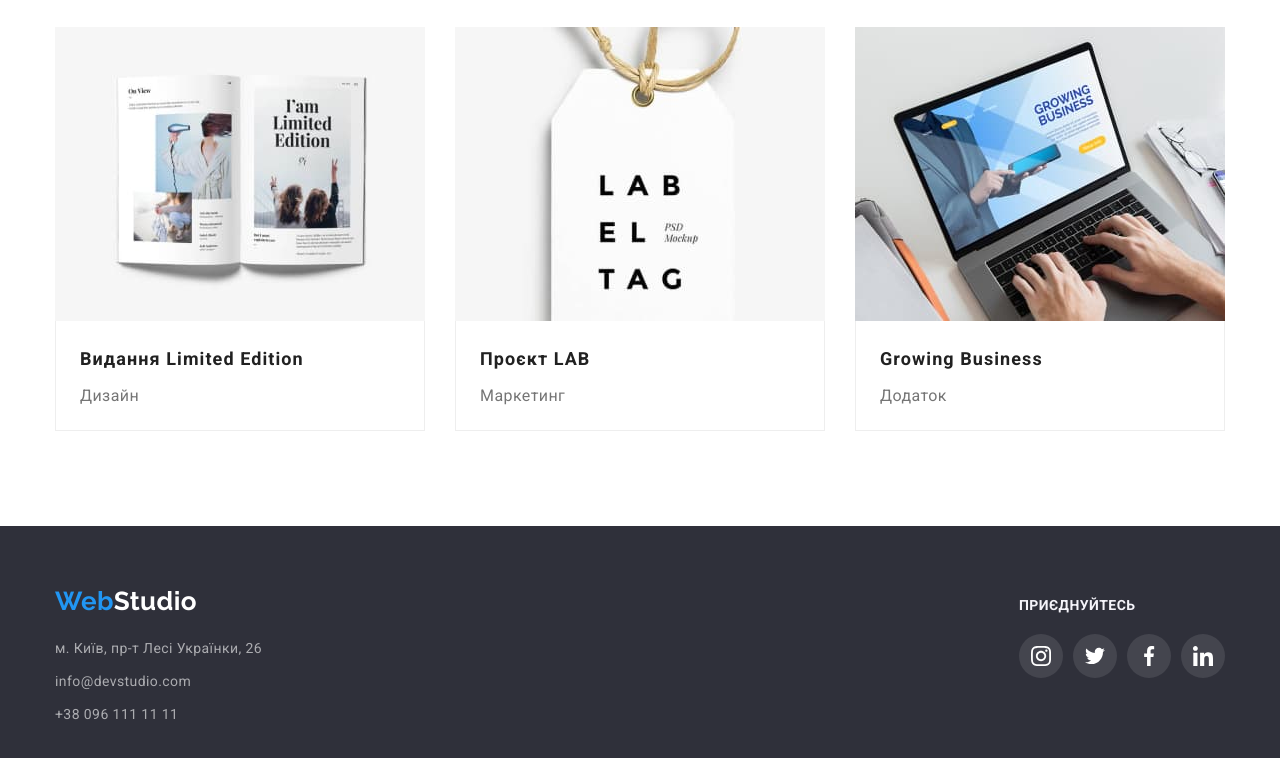
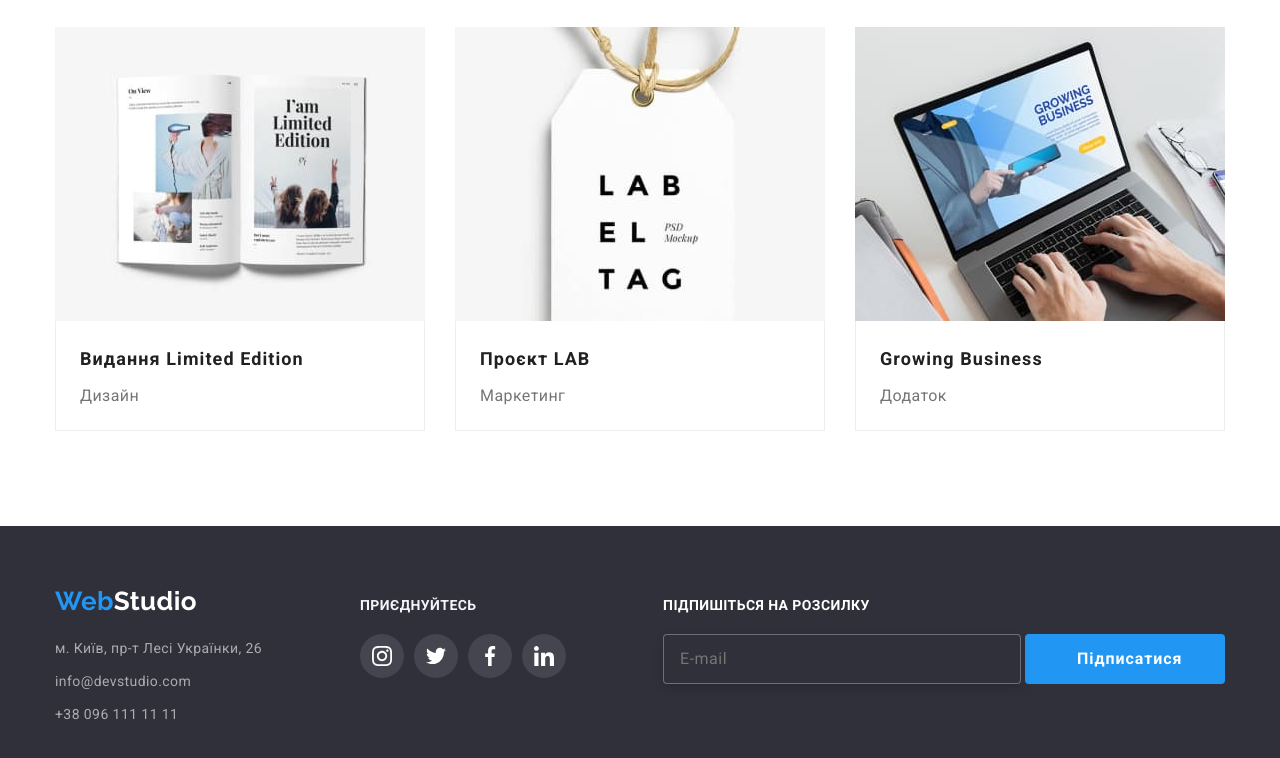
Before and after one commit to MishaHryvinskyi/goit-markup-hw-06, a plain HTML site: page portfolio.html in a window 1280 px wide. Shown: the part 1106-1864 px from the top of the page. Drawn offline with nearby package versions, Linux system fonts and the light colour scheme.

Commit message:
add inpat in footer in portfolio

```diff
--- a/portfolio.html
+++ b/portfolio.html
@@ -298,7 +298,13 @@
                         </li>
                     </ul>
                 </div>
+            <div class="footer-input-area">
+                <p class="paragraph-input">Підпишіться на розсилку</p>
+                <input class="input-footer" type="email" name="mail" id="mail" placeholder="E-mail">
+                <button class="submit-button-style" type="submit">
+                    Підписатися</button>
             </div>
+        </div>
             </footer>
     </body>
 </html>
```
